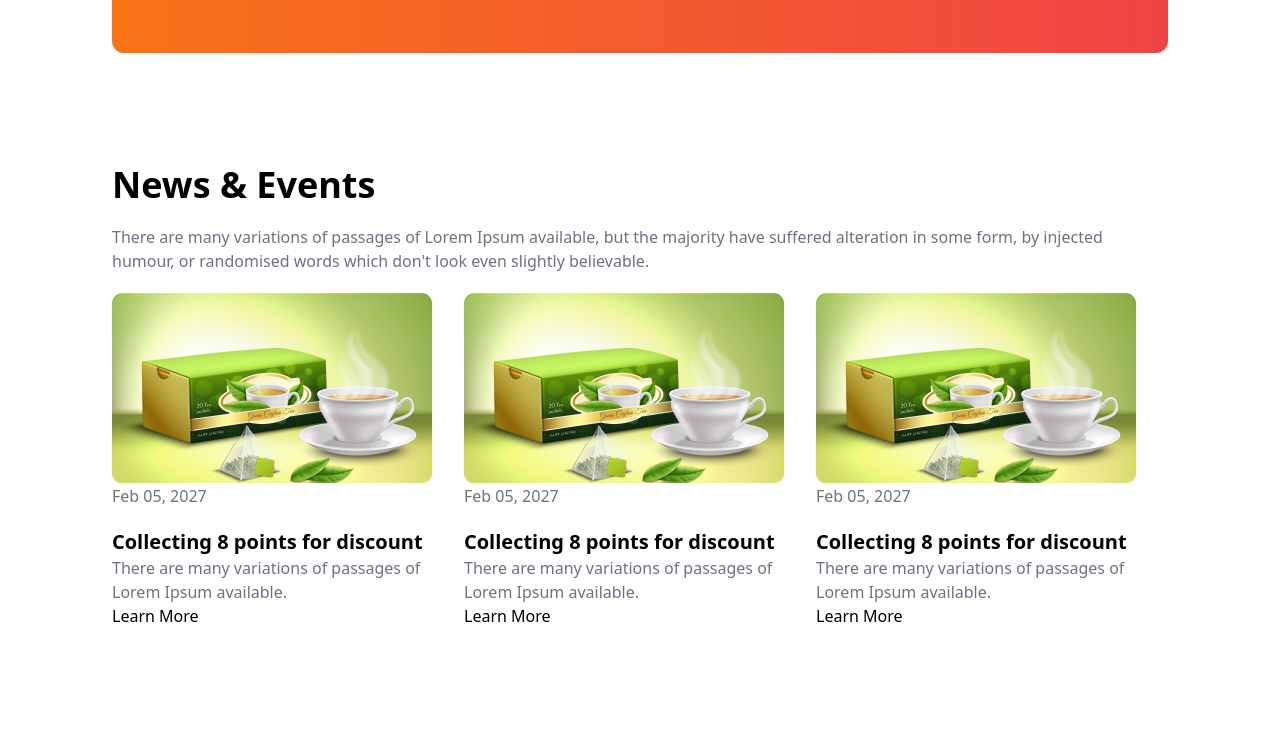
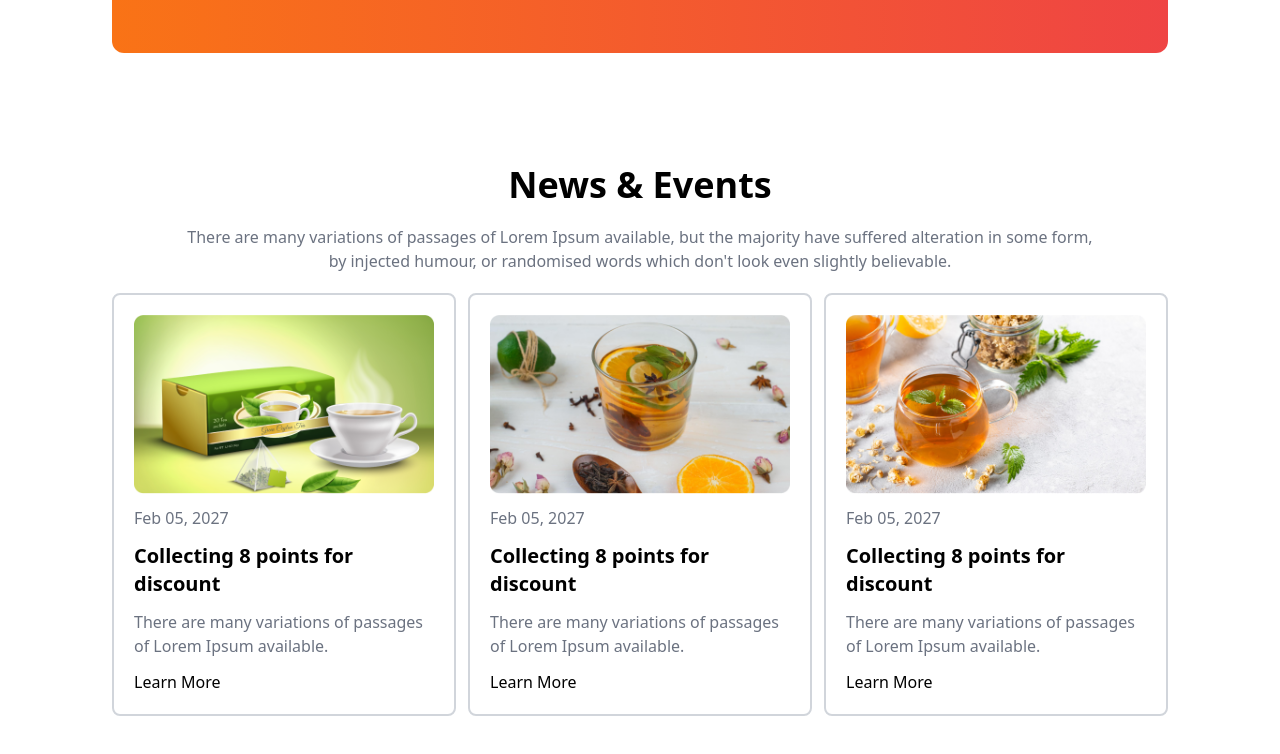
Before and after one commit to thinkGrow/tea-figma-tailwind, a website: page index.html in a window 1280 px wide. Shown: the part 2402-3156 px from the top of the page. Drawn offline with Linux system fonts and the light colour scheme.

Commit message:
News Section Done + Responsive

```diff
--- a/index.html
+++ b/index.html
@@ -242,49 +242,65 @@
             </div>
         </section>
 
-        <!--  -->
+        <!-- News Section -->
         <section class="mb-28">
             <div class="mt-28">
-                <div>
-                    <h1 class="text-3xl md:text-4xl font-bold mb-5">News & Events</h1>
+
+                <!-- Text Section -->
+                <div class="text-center">
+                    <h1 class="text-3xl md:text-4xl lg:text-4xl font-bold mb-5">News & Events</h1>
                     <p class="text-gray-500 mb-5">There are many variations of passages of Lorem Ipsum available, but
                         the majority have suffered
-                        alteration in some form, by injected humour, or randomised words which don't look even slightly
+                        alteration in some form, <br>
+                        by injected humour, or randomised words which don't look even slightly
                         believable. </p>
                 </div>
 
-                <div class="grid grid-cols-1 lg:grid-cols-3">
+                <div class="grid grid-cols-1 lg:grid-cols-3 gap-3">
 
                     <!-- card -->
-                    <div>
+                    <div class="flex flex-col border-2 border-solid border-gray-300 p-5 rounded-lg gap-3">
                         <div>
-                            <img src="./images/news-1.png" alt="">
+                            <img class="w-full" src="./images/news-1.png" alt="">
                         </div>
-                        <p class="text-gray-500 mb-5">Feb 05, 2027</p>
+                        <p class="text-gray-500">Feb 05, 2027</p>
                         <h3 class="text-xl font-bold">Collecting 8 points for discount</h3>
-                        <p class=text-gray-500 mb-5">There are many variations of passages of Lorem Ipsum available.</p>
-                        <button>Learn More</button>
+                        <p class="text-gray-500">There are many variations of passages of Lorem Ipsum available.
+                        </p>
+
+                        <div>
+                            <button>Learn More</button>
+                        </div>
                     </div>
                     <!-- card -->
-                    <div>
+                    <div class="flex flex-col border-2 border-solid border-gray-300 p-5 rounded-lg gap-3">
                         <div>
-                            <img src="./images/news-1.png" alt="">
+                            <img class="w-full" src="./images/news-2.png" alt="">
                         </div>
-                        <p class="text-gray-500 mb-5">Feb 05, 2027</p>
+                        <p class="text-gray-500">Feb 05, 2027</p>
                         <h3 class="text-xl font-bold">Collecting 8 points for discount</h3>
-                        <p class=text-gray-500 mb-5">There are many variations of passages of Lorem Ipsum available.</p>
-                        <button>Learn More</button>
+                        <p class="text-gray-500">There are many variations of passages of Lorem Ipsum available.
+                        </p>
+
+                        <div>
+                            <button>Learn More</button>
+                        </div>
                     </div>
                     <!-- card -->
-                    <div>
+                    <div class="flex flex-col border-2 border-solid border-gray-300 p-5 rounded-lg gap-3">
                         <div>
-                            <img src="./images/news-1.png" alt="">
+                            <img class="w-full" src="./images/news-3.png" alt="">
                         </div>
-                        <p class="text-gray-500 mb-5">Feb 05, 2027</p>
+                        <p class="text-gray-500">Feb 05, 2027</p>
                         <h3 class="text-xl font-bold">Collecting 8 points for discount</h3>
-                        <p class=text-gray-500 mb-5">There are many variations of passages of Lorem Ipsum available.</p>
-                        <button>Learn More</button>
+                        <p class="text-gray-500">There are many variations of passages of Lorem Ipsum available.
+                        </p>
+
+                        <div>
+                            <button>Learn More</button>
+                        </div>
                     </div>
+
 
                 </div>
             </div>
```
Also changed, not shown: src/output.css.
